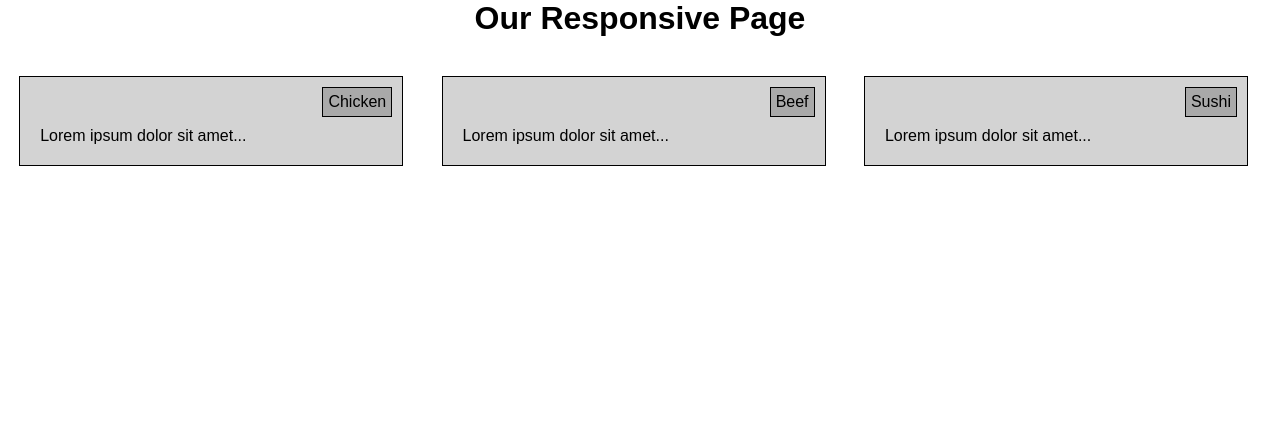
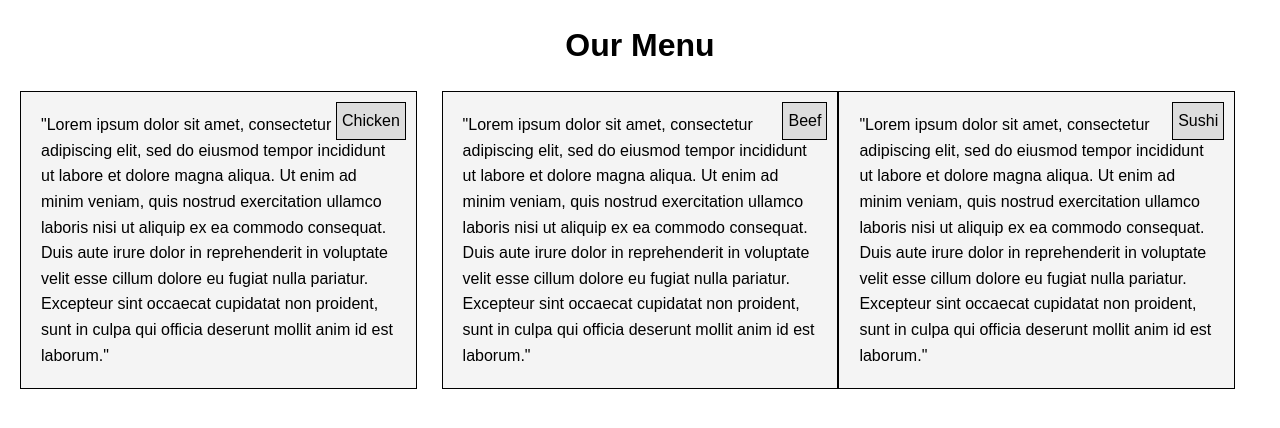
Before and after one commit to aitbaev-asik/CSS, a plain HTML site: page index.html in a window 1280 px wide. Drawn offline with Linux system fonts and the light colour scheme.

Commit message:
Hometask CSS update

```diff
--- a/css/styles.css
+++ b/css/styles.css
@@ -6,51 +6,64 @@
 
 body {
     font-family: Arial, sans-serif;
+    padding: 20px;
+    line-height: 1.6;
 }
 
-h1 {
+header {
     text-align: center;
     margin-bottom: 20px;
 }
 
-section {
+.menu-section {
     border: 1px solid black;
     padding: 20px;
-    margin: 10px;
-    background-color: lightgray;
+    margin-bottom: 20px;
+    background-color: #f4f4f4;
     position: relative;
 }
 
-.section1, .section2, .section3 {
-    float: left;
-    width: 30%;
-    margin: 1.5%;
-    padding-top: 50px;
-}
-
-.title {
+.section-title {
     position: absolute;
     top: 10px;
     right: 10px;
-    background-color: darkgray;
+    background-color: #ddd;
     padding: 5px;
     border: 1px solid black;
 }
 
-/* Media Queries for Tablet */
-@media (max-width: 991px) {
-    .section1, .section2 {
-        width: 45%;
+@media (min-width: 992px) {
+    .menu-section {
+        float: left;
+        width: 32%;
+        margin-right: 2%;
     }
 
-    .section3 {
+    .menu-section:nth-child(3) {
+        margin-right: 0;
+    }
+}
+
+@media (min-width: 768px) and (max-width: 991px) {
+    .menu-section {
+        float: left;
+        width: 48%;
+        margin-right: 4%;
+        margin-bottom: 20px;
+    }
+
+    .menu-section:nth-child(2n) {
+        margin-right: 0;
+    }
+
+    .menu-section:nth-child(3) {
         width: 100%;
     }
 }
 
-/* Media Queries for Mobile */
 @media (max-width: 767px) {
-    .section1, .section2, .section3 {
+    .menu-section {
         width: 100%;
+        margin-bottom: 20px;
     }
 }
--- a/index.html
+++ b/index.html
@@ -3,22 +3,34 @@
 <head>
     <meta charset="UTF-8">
     <meta name="viewport" content="width=device-width, initial-scale=1.0">
-    <title>Responsive Page</title>
+    <title>Our Menu</title>
     <link rel="stylesheet" href="css/styles.css">
 </head>
 <body>
-    <h1>Our Responsive Page</h1>
-    <section class="section1">
-        <div class="title">Chicken</div>
-        <p>Lorem ipsum dolor sit amet...</p>
+    <header>
+        <h1>Our Menu</h1>
+    </header>
+
+    <section class="menu-section" id="chicken">
+        <div class="section-title">Chicken</div>
+        <p>
+            "Lorem ipsum dolor sit amet, consectetur adipiscing elit, sed do eiusmod tempor incididunt ut labore et dolore magna aliqua. Ut enim ad minim veniam, quis nostrud exercitation ullamco laboris nisi ut aliquip ex ea commodo consequat. Duis aute irure dolor in reprehenderit in voluptate velit esse cillum dolore eu fugiat nulla pariatur. Excepteur sint occaecat cupidatat non proident, sunt in culpa qui officia deserunt mollit anim id est laborum."
+        </p>
     </section>
-    <section class="section2">
-        <div class="title">Beef</div>
-        <p>Lorem ipsum dolor sit amet...</p>
+
+    <section class="menu-section" id="beef">
+        <div class="section-title">Beef</div>
+        <p>
+            "Lorem ipsum dolor sit amet, consectetur adipiscing elit, sed do eiusmod tempor incididunt ut labore et dolore magna aliqua. Ut enim ad minim veniam, quis nostrud exercitation ullamco laboris nisi ut aliquip ex ea commodo consequat. Duis aute irure dolor in reprehenderit in voluptate velit esse cillum dolore eu fugiat nulla pariatur. Excepteur sint occaecat cupidatat non proident, sunt in culpa qui officia deserunt mollit anim id est laborum."
+        </p>
     </section>
-    <section class="section3">
-        <div class="title">Sushi</div>
-        <p>Lorem ipsum dolor sit amet...</p>
+
+    <section class="menu-section" id="sushi">
+        <div class="section-title">Sushi</div>
+        <p>
+            "Lorem ipsum dolor sit amet, consectetur adipiscing elit, sed do eiusmod tempor incididunt ut labore et dolore magna aliqua. Ut enim ad minim veniam, quis nostrud exercitation ullamco laboris nisi ut aliquip ex ea commodo consequat. Duis aute irure dolor in reprehenderit in voluptate velit esse cillum dolore eu fugiat nulla pariatur. Excepteur sint occaecat cupidatat non proident, sunt in culpa qui officia deserunt mollit anim id est laborum."
+        </p>
     </section>
+
 </body>
 </html>
```
